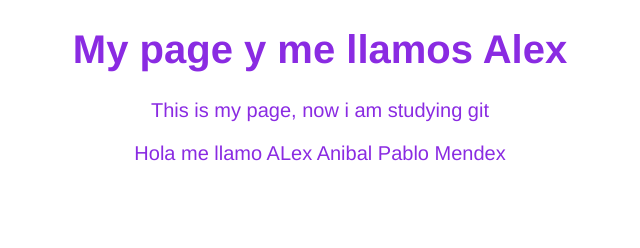
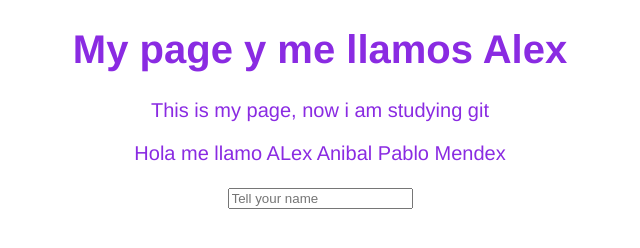
Before and after one commit to Alex-Pablo/blog-platzi, a plain HTML site: page index.html in a window 1280 px wide. Shown: the whole page, without its empty margins (320-960 px from the left). Drawn offline with Linux system fonts and the light colour scheme.

Commit message:
se agrgo un form

```diff
--- a/index.html
+++ b/index.html
@@ -11,5 +11,6 @@
     <h1>My page y me llamos Alex</h1>
     <p>This is my page, now i am studying git</p>
     <p>Hola me llamo ALex Anibal Pablo Mendex</p>
+    <input type="text" placeholder="Tell your name">
 </body>
 </html>
```
